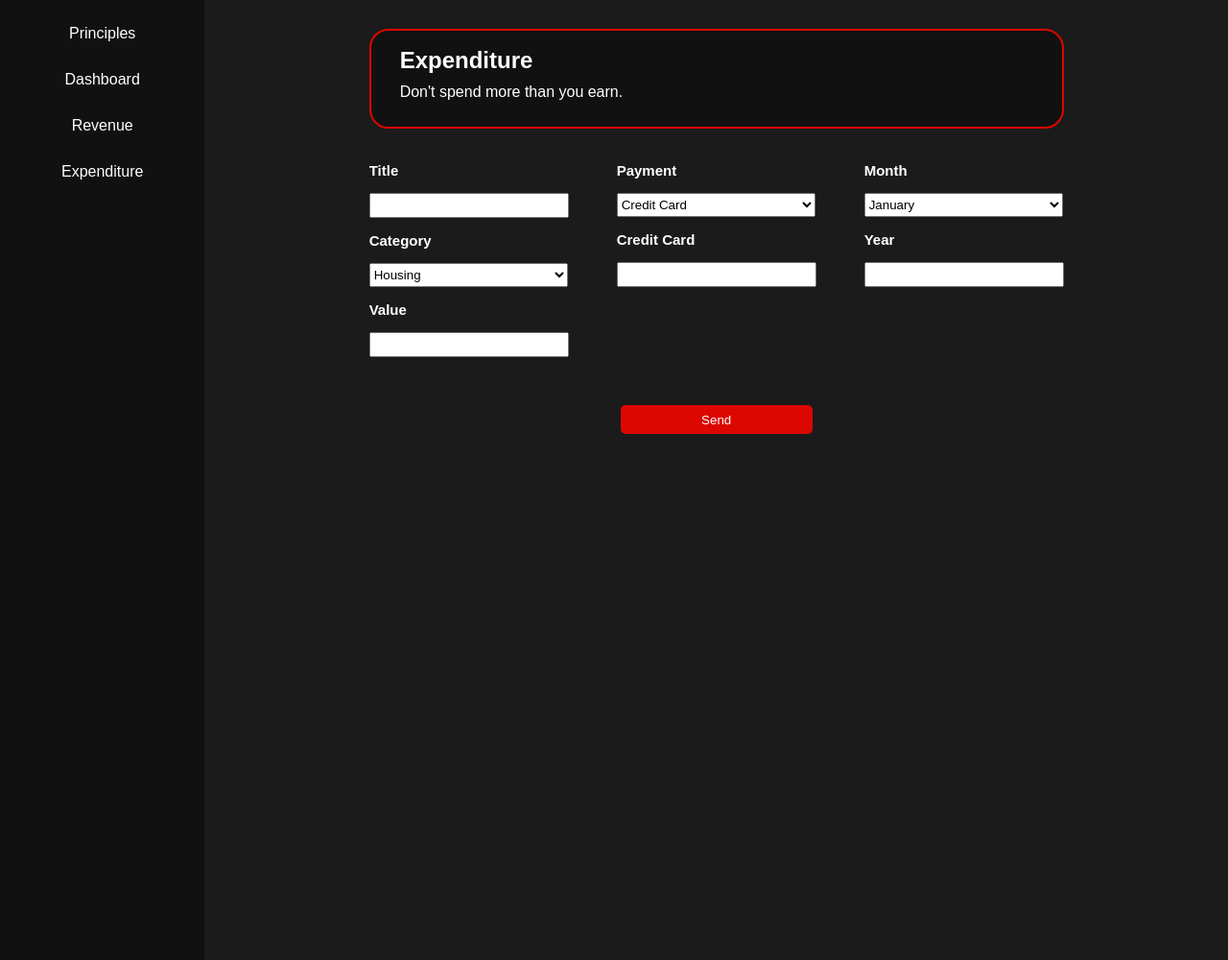
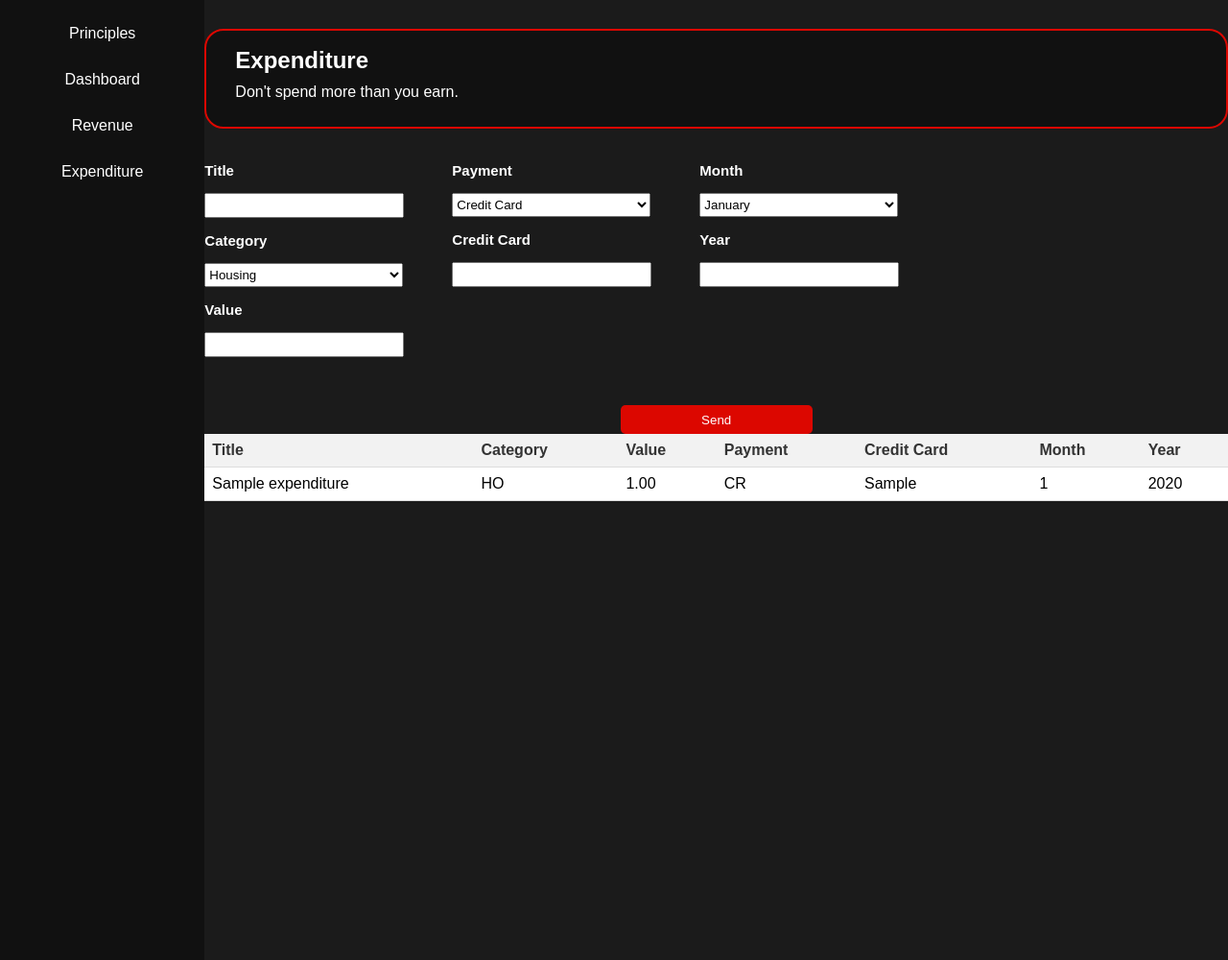
Before and after one commit to Vergueirod/vergueiro-industries-project, a Django app: page /app3/expenditure/ in a window 1280 px wide. Shown: the part 70-1070 px from the top of the page at 96% size. Run offline with Django 4.2, Linux system fonts and the light colour scheme; a user stored in the database is signed in; tables that the repository leaves empty hold one stand-in row (values such as "Sample post").

Commit message:
read data in expenditure

```diff
--- a/app_expenditure/static/expenditure/expenditure.css
+++ b/app_expenditure/static/expenditure/expenditure.css
@@ -16,7 +16,6 @@ body{
     height: 1000px;
     display: flex;
     justify-content: center;
-
 }
 
 .sidebar{
@@ -29,7 +28,7 @@ body{
     flex: 5;
     display: flex;
     background-color: #121212f5;
-    justify-content: center;
+    flex-direction: column;
 }
 
 .container-thumb{
@@ -134,3 +133,40 @@ select{
     border-radius: 5px;
     color: #fff;
 }
+
+/* Estilo Geral da Tabela */
+table {
+    width: 100%; /* Ocupar a largura total */
+    border-collapse: collapse; /* Colapsar as bordas */
+    text-align: left; /* Alinhamento do texto */
+    font-family: Arial, sans-serif; /* Fonte da tabela */
+}
+
+/* Cabeçalho da Tabela */
+th {
+    background-color: #f2f2f2; /* Cor de fundo do cabeçalho */
+    color: #333; /* Cor do texto do cabeçalho */
+    padding: 8px; /* Espaçamento interno */
+    border-bottom: 1px solid #ddd; /* Borda inferior */
+}
+
+/* Linhas da Tabela */
+td {
+    padding: 8px; /* Espaçamento interno */
+    border-bottom: 1px solid #ddd; /* Borda inferior de cada célula */
+}
+
+/* Linhas Ímpares da Tabela */
+tr:nth-child(odd) {
+    background-color: #f9f9f9; /* Cor de fundo para linhas ímpares */
+}
+
+/* Linhas Pares da Tabela (se desejar um estilo diferente) */
+tr:nth-child(even) {
+    background-color: #ffffff; /* Cor de fundo para linhas pares */
+}
+
+/* Estilo ao Passar o Mouse */
+tr:hover {
+    background-color: #eaeaea; /* Cor de fundo ao passar o mouse */
+}
--- a/app_expenditure/templates/expenditure/expenditure.html
+++ b/app_expenditure/templates/expenditure/expenditure.html
@@ -84,6 +84,30 @@
                     </div>
                 </form>
             </div>
+            <div class="container-table">
+                <table class="table-container">
+                    <tr class="colunms">
+                        <th>Title</th>
+                        <th>Category</th>
+                        <th>Value</th>
+                        <th>Payment</th>
+                        <th>Credit Card</th>
+                        <th>Month</th>
+                        <th>Year</th>
+                    </tr>
+                    {% for expenditure  in expenditures %}
+                    <tr class="lines">
+                        <td>{{ expenditure.title }}</td>
+                        <td>{{ expenditure.category }}</td>
+                        <td>{{ expenditure.value }}</td>
+                        <td>{{ expenditure.payment_method }}</td>
+                        <td>{{ expenditure.credit_card }}</td>
+                        <td>{{ expenditure.month }}</td>
+                        <td>{{ expenditure.year }}</td>
+                    </tr>
+                    {% endfor %}
+                </table>
+            </div>
         </div>
     </section>
 
--- a/app_expenditure/urls.py
+++ b/app_expenditure/urls.py
@@ -5,4 +5,6 @@ app_name='app_expenditure'
 
 urlpatterns = [
     path('expenditure/', views.expenditureData, name='expenditure'),
+    path('json_expenditure/', views.expenditureJson, name='expenditureJson'),
+
 ]
--- a/app_expenditure/views.py
+++ b/app_expenditure/views.py
@@ -1,26 +1,32 @@
 from django.shortcuts import render, redirect
 from django.contrib.auth.decorators import login_required
-from django.http import HttpResponse, HttpResponseRedirect
+from django.http import HttpResponse, HttpResponseRedirect, JsonResponse
 from .models import Expenditure
+
+
+# Expenditure JSON
+@login_required(login_url='/auth/login')
+def expenditureJson(request):
+    expenditure_json = Expenditure.objects.all()
+    return JsonResponse({'expenditures': list(expenditure_json.values())})
+
 
 # Expenditure data
 @login_required(login_url='/auth/login')
 def expenditureData(request):
     if request.method == 'GET':
+
+        expenditure_data = Expenditure.objects.all()
+
         context = {
-
+            'expenditures': expenditure_data,
             'categories': Expenditure.CATEGORY_CHOICES,
             'payments': Expenditure.PAYMENT_METHOD_CHOICES,
-            'creditcards': Expenditure.credit_card,
             'months': Expenditure.MONTHS_CHOICES,
-            'years': Expenditure.year,
-            'titles': Expenditure.title,
-            'values': Expenditure.value,
-
         }
         return render(request, 'expenditure/expenditure.html', context)
 
-    else:
+    elif request.method == 'POST':
        category_choice = request.POST.get('category')
        payment_choice = request.POST.get('payment')
        credit = request.POST.get('credit')
--- a/app_revenue/views.py
+++ b/app_revenue/views.py
@@ -1,8 +1,7 @@
 from django.shortcuts import render
-from django.http import HttpResponse
+from django.http import HttpResponse, JsonResponse
 from django.contrib.auth.decorators import login_required
 from .models import Revenue
-from django.http import JsonResponse
 
 
 # Read data in table:
```
